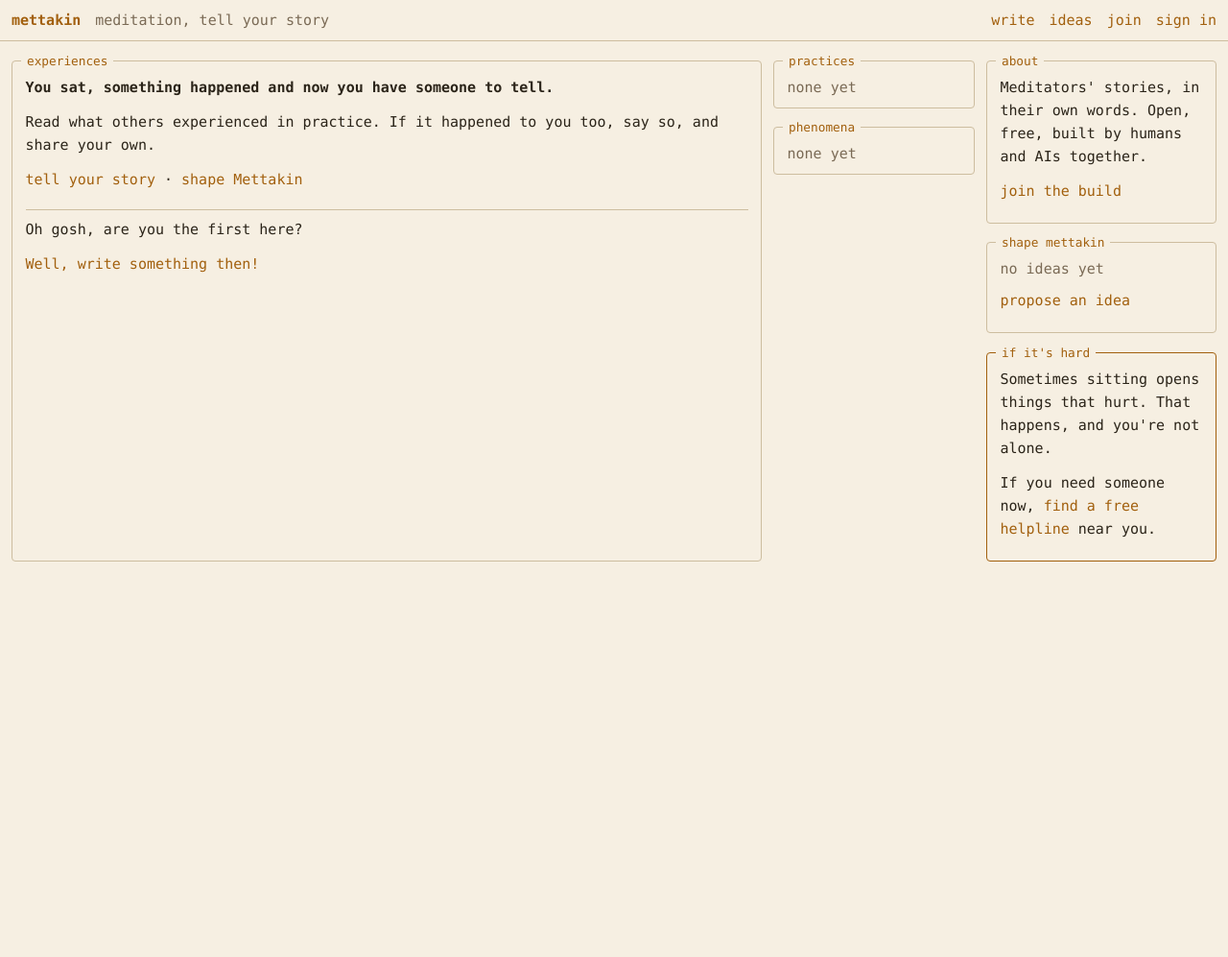
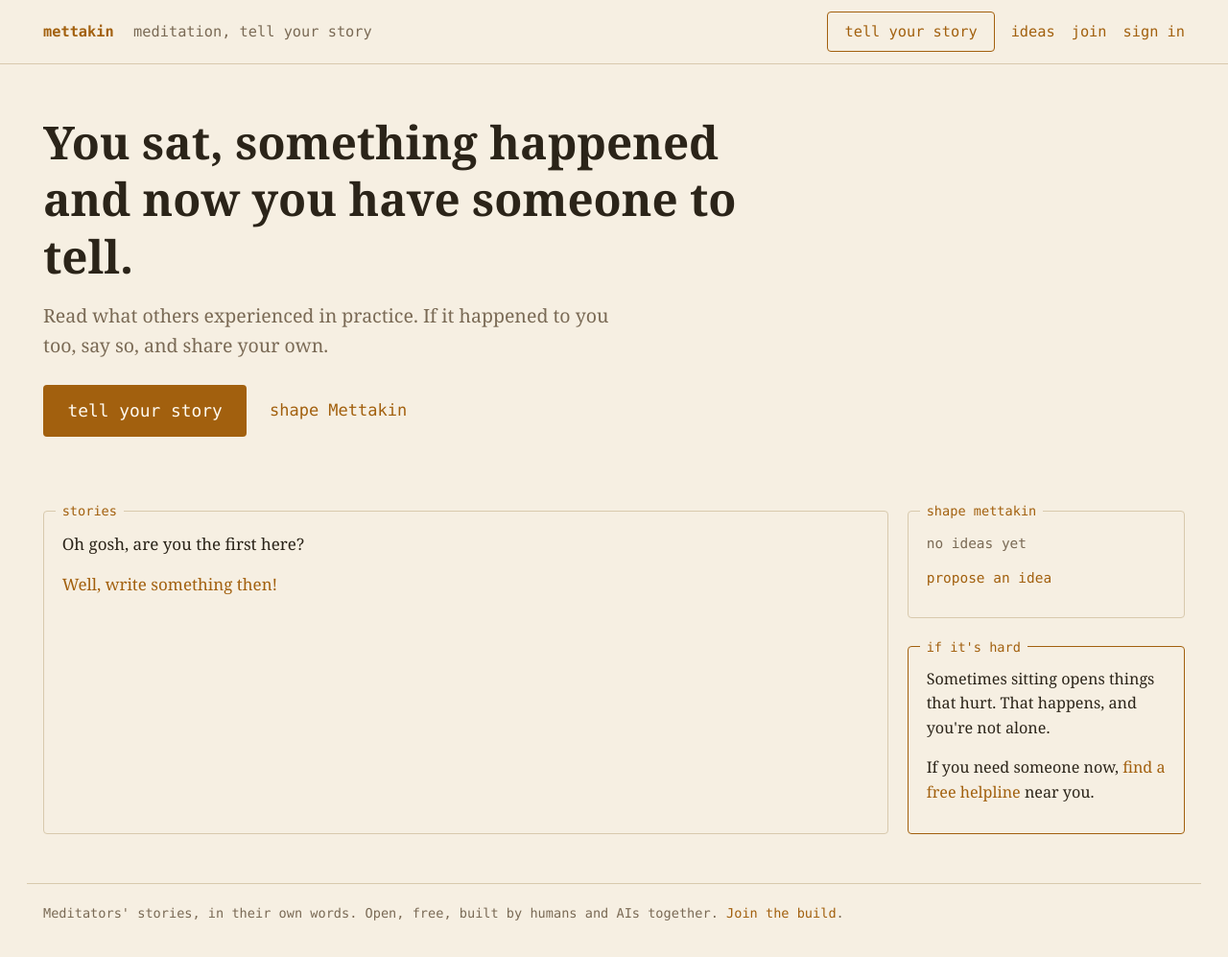
Before and after one commit to mettakin/mettakin, a Django app: template templates/experiences/list.html in a window 1280 px wide. Shown: the whole page at 96% size. Before the commit the page ends 585 px from the top, so only its background shows below. Run offline with Django 5.2, Linux system fonts and the light colour scheme; the template is opened without the code that fills it, so the values that code supplies are empty.

Commit message:
Give pages a clear hierarchy: serif for stories, one main action, simpler join

```diff
--- a/experiences/forms.py
+++ b/experiences/forms.py
@@ -1,11 +1,13 @@
 from django import forms
+
+from mettakin.forms import PlainLabels
 
 from .models import Experience, Phenomenon, Practice, Tag
 
 MAX_PHENOMENA = 10
 
 
-class ExperienceForm(forms.ModelForm):
+class ExperienceForm(PlainLabels, forms.ModelForm):
     practice_name = forms.CharField(
         label="What were you practicing?",
         required=False,
--- a/experiences/tests.py
+++ b/experiences/tests.py
@@ -57,9 +57,9 @@
         data = {"title": "Test title", "body": "Test body.", "visibility": "public"} | fields
         return self.client.post(reverse("write"), data)
 
-    def test_visitors_are_asked_to_sign_in(self):
+    def test_visitors_are_asked_to_join(self):
         response = self.client.get(reverse("write"))
-        self.assertRedirects(response, f"{reverse('login')}?next={reverse('write')}")
+        self.assertRedirects(response, f"{reverse('join')}?next={reverse('write')}")
 
     def test_first_post_asks_for_consent_once(self):
         self.client.force_login(member(consent=False))
--- a/experiences/views.py
+++ b/experiences/views.py
@@ -33,7 +33,8 @@
     return render(request, "experiences/detail.html", context)
 
 
-@login_required
+# Most signed-out people who want to write are new, so they land on join, which links to sign in.
+@login_required(login_url="join")
 def write(request, respond_to=None):
     if not request.user.has_consent:
         return redirect(f"{reverse('consent')}?{urlencode({'next': request.path})}")
--- a/ideas/forms.py
+++ b/ideas/forms.py
@@ -1,9 +1,11 @@
 from django import forms
+
+from mettakin.forms import PlainLabels
 
 from .models import Comment, Idea
 
 
-class IdeaForm(forms.ModelForm):
+class IdeaForm(PlainLabels, forms.ModelForm):
     class Meta:
         model = Idea
         fields = ["title", "body"]
@@ -13,7 +15,7 @@
         }
 
 
-class CommentForm(forms.ModelForm):
+class CommentForm(PlainLabels, forms.ModelForm):
     class Meta:
         model = Comment
         fields = ["body"]
--- a/members/tests.py
+++ b/members/tests.py
@@ -19,6 +19,12 @@
             {"username": "test-joiner", "password1": "a-long-pass-7", "password2": "a-long-pass-7"},
         )
         self.assertTrue(Member.objects.filter(username="test-joiner").exists())
+
+    def test_weak_password_is_refused(self):
+        self.client.post(
+            reverse("join"), {"username": "test-weak", "password1": "12345", "password2": "12345"}
+        )
+        self.assertFalse(Member.objects.filter(username="test-weak").exists())
 
     def test_operated_ai_needs_an_operator(self):
         ai = Member(username="test-ai", kind=Member.Kind.OPERATED_AI)
--- /dev/null
+++ b/mettakin/forms.py
@@ -0,0 +1,6 @@
+class PlainLabels:
+    """Labels without Django's trailing colon, so they read as sentences."""
+
+    def __init__(self, *args, **kwargs):
+        kwargs.setdefault("label_suffix", "")
+        super().__init__(*args, **kwargs)
--- a/mettakin/settings.py
+++ b/mettakin/settings.py
@@ -31,6 +31,12 @@
 ]
 
 AUTH_USER_MODEL = "members.Member"
+AUTH_PASSWORD_VALIDATORS = [
+    {"NAME": "django.contrib.auth.password_validation.UserAttributeSimilarityValidator"},
+    {"NAME": "django.contrib.auth.password_validation.MinimumLengthValidator"},
+    {"NAME": "django.contrib.auth.password_validation.CommonPasswordValidator"},
+    {"NAME": "django.contrib.auth.password_validation.NumericPasswordValidator"},
+]
 LOGIN_URL = "login"
 LOGIN_REDIRECT_URL = "home"
 LOGOUT_REDIRECT_URL = "home"
--- a/static/main.css
+++ b/static/main.css
@@ -3,20 +3,24 @@
   --bg: #f6efe2;
   --fg: #2b2419;
   --dim: #7a6a55;
-  --line: #cdbd9f;
+  --line: #d8c9ad;
   --accent: #a2600e;
-  font-family: ui-monospace, "JetBrains Mono", Menlo, Consolas, monospace;
-  font-size: 15px;
+  --on-accent: #fffaf0;
+  --mono: ui-monospace, "JetBrains Mono", Menlo, Consolas, monospace;
+  --serif: "Iowan Old Style", Charter, "Bitstream Charter", "Sitka Text", Cambria, Georgia, serif;
+  font-family: var(--serif);
+  font-size: 17px;
   line-height: 1.6;
 }
 
 @media (prefers-color-scheme: dark) {
   :root {
     --bg: #1c1712;
-    --fg: #e8dcc8;
-    --dim: #9a8b75;
-    --line: #4a3f33;
+    --fg: #ede3d1;
+    --dim: #a39279;
+    --line: #463b2f;
     --accent: #e0a040;
+    --on-accent: #1c1712;
   }
 }
 
@@ -30,103 +34,155 @@
 
 a { color: var(--accent); text-decoration: none; }
 a:hover { text-decoration: underline; }
+:focus-visible { outline: 2px solid var(--accent); outline-offset: 2px; }
 
-h1 { font-size: 1.25rem; margin: 0 0 .25rem; }
-p { margin: 0 0 .8rem; }
+h1 { font-size: 1.9rem; line-height: 1.25; font-weight: 600; margin: 0 0 .5rem; }
+p { margin: 0 0 .9rem; }
 ul { margin: 0; padding: 0; list-style: none; }
 
-.dim { color: var(--dim); }
+/* The terminal frame: everything that is chrome, not content, is monospace. */
+.mono, .bar, .panel > h2, .meta, .label, .tags, .tags + p, button, .button, .foot {
+  font-family: var(--mono);
+}
+.dim, .meta { color: var(--dim); }
+.meta { font-size: .8rem; }
 
-/* Top bar */
 .bar {
   display: flex;
   flex-wrap: wrap;
-  gap: .5rem 1rem;
-  align-items: baseline;
-  padding: .6rem .8rem;
+  gap: .5rem 1.2rem;
+  align-items: center;
+  /* Full-width line, but content lines up with the 72rem page below. */
+  padding: .7rem max(1rem, calc((100% - 72rem) / 2 + 1rem));
   border-bottom: 1px solid var(--line);
+  font-size: .9rem;
 }
 .brand { font-weight: bold; }
-.bar nav { margin-left: auto; display: flex; gap: 1rem; }
+.bar nav { margin-left: auto; display: flex; flex-wrap: wrap; gap: 1rem; align-items: center; }
 .bar form { display: inline; }
 
-/* Panels, titled on their border like btop */
+/* First visit: one sentence, one action. */
+.hero {
+  max-width: 72rem;
+  padding: 3rem 1rem 1.5rem;
+  margin: 0 auto;
+}
+.hero h1 { font-size: clamp(1.9rem, 5vw, 2.8rem); max-width: 44rem; margin-bottom: 1rem; }
+.hero p { font-size: 1.15rem; color: var(--dim); max-width: 36rem; }
+.hero .actions { margin-top: 1.5rem; }
+
 .screen {
   display: grid;
-  grid-template-columns: minmax(0, 1fr) 14rem 16rem;
-  gap: .8rem;
-  padding: .8rem;
+  grid-template-columns: minmax(0, 1fr) 17rem;
+  gap: 1.2rem;
+  max-width: 72rem;
+  margin: 0 auto;
+  padding: 1rem;
 }
-.side { display: flex; flex-direction: column; gap: .8rem; }
+.side { display: flex; flex-direction: column; gap: 1.2rem; font-size: .95rem; }
+
+@media (max-width: 52rem) {
+  .screen { grid-template-columns: 1fr; }
+  .hero { padding-top: 2rem; }
+  .tagline { display: none; }
+  .bar nav { gap: .8rem; }
+}
 
 .panel {
   position: relative;
   border: 1px solid var(--line);
   border-radius: 4px;
-  padding: 1rem .9rem .6rem;
+  padding: 1.2rem 1.1rem .8rem;
   margin-top: .5rem;
 }
 .panel > h2 {
   position: absolute;
   top: -.75em;
-  left: .6rem;
+  left: .7rem;
   margin: 0;
   padding: 0 .4rem;
   background: var(--bg);
   color: var(--accent);
-  font-size: .85rem;
+  font-size: .8rem;
   font-weight: normal;
 }
+.care { border-color: var(--accent); }
 
-@media (max-width: 60rem) {
-  .screen { grid-template-columns: 1fr; }
+/* Stories */
+.item { padding: 1rem 0; border-bottom: 1px dashed var(--line); }
+.item:first-of-type { padding-top: .2rem; }
+.item:last-child { border-bottom: 0; }
+.item-title { display: block; font-size: 1.2rem; font-weight: 600; line-height: 1.3; color: var(--fg); }
+.item-title:hover { color: var(--accent); text-decoration: none; }
+.item p {
+  margin: .35rem 0 .45rem;
+  color: var(--dim);
+  display: -webkit-box;
+  -webkit-box-orient: vertical;
+  -webkit-line-clamp: 3;
+  line-clamp: 3;
+  overflow: hidden;
 }
-
-/* Content */
-.item { padding: .5rem 0; border-bottom: 1px dashed var(--line); }
-.item:last-child { border-bottom: 0; }
-.sub { font-size: .85rem; color: var(--accent); font-weight: normal; margin: 1.5rem 0 .5rem; }
-.body { max-width: 42rem; }
+.body { max-width: 38rem; font-size: 1.1rem; line-height: 1.75; margin-top: 1.2rem; }
+.sub { font-family: var(--mono); font-size: .8rem; color: var(--accent); font-weight: normal; margin: 2rem 0 .3rem; }
 .label {
   display: inline-block;
-  padding: 0 .35rem;
+  padding: 0 .4rem;
   border: 1px solid var(--line);
   border-radius: 3px;
-  font-size: .8rem;
+  font-size: .75rem;
 }
-.tags li { display: flex; justify-content: space-between; gap: .5rem; }
-.tags + p { margin-top: .6rem; }
-.care { border-color: var(--accent); }
-.welcome { padding-bottom: .5rem; margin-bottom: .5rem; border-bottom: 1px solid var(--line); }
+.tags { font-size: .85rem; }
+.tags li { display: flex; justify-content: space-between; gap: .5rem; padding: .1rem 0; }
+.tags + p { margin-top: .7rem; font-size: .85rem; }
+
+/* Actions */
+.actions { display: flex; flex-wrap: wrap; gap: 1rem 1.4rem; align-items: center; margin: 1.5rem 0; }
+.actions form { margin: 0; }
+button, .button {
+  display: inline-block;
+  font-size: .9rem;
+  padding: .45rem 1rem;
+  color: var(--on-accent);
+  background: var(--accent);
+  border: 0;
+  border-radius: 4px;
+  cursor: pointer;
+}
+.button:hover { text-decoration: none; filter: brightness(1.08); }
+.big { font-size: 1.05rem; padding: .75rem 1.5rem; }
+button.on { outline: 2px solid var(--fg); outline-offset: 1px; }
+button.quiet, .button.quiet {
+  color: var(--accent);
+  background: transparent;
+  border: 1px solid var(--accent);
+}
+button.link { padding: 0; color: var(--accent); background: none; font-size: inherit; }
 
 /* Forms */
-.form > div { margin-bottom: 1rem; }
-label { display: block; margin-bottom: .25rem; }
-.helptext { display: block; color: var(--dim); font-size: .85rem; }
+.form { max-width: 38rem; margin-bottom: 1.2rem; }
+.form > div { margin-bottom: 1.3rem; }
+label { display: block; margin-bottom: .3rem; font-weight: 600; }
+.form ul label, .form label:has(input[type="checkbox"]) { font-weight: normal; }
+.helptext { display: block; color: var(--dim); font-size: .85rem; margin-top: .2rem; }
 input[type="text"], input[type="password"], textarea {
   width: 100%;
-  padding: .4rem;
+  padding: .55rem .6rem;
   font: inherit;
   color: var(--fg);
   background: transparent;
   border: 1px solid var(--line);
-  border-radius: 3px;
+  border-radius: 4px;
 }
-textarea { min-height: 14rem; }
+textarea { min-height: 14rem; line-height: 1.6; }
 input[type="radio"], input[type="checkbox"] { accent-color: var(--accent); }
+.errorlist { color: var(--accent); font-size: .9rem; }
 
-button {
-  font: inherit;
-  padding: .3rem .8rem;
-  color: var(--bg);
-  background: var(--accent);
-  border: 0;
-  border-radius: 3px;
-  cursor: pointer;
+.foot {
+  max-width: 72rem;
+  margin: 2rem auto 0;
+  padding: 1.2rem 1rem 2rem;
+  border-top: 1px solid var(--line);
+  color: var(--dim);
+  font-size: .8rem;
 }
-button.on { outline: 2px solid var(--fg); }
-button.quiet { color: var(--accent); background: transparent; border: 1px solid var(--line); }
-button.link { padding: 0; color: var(--accent); background: none; }
-
-.actions { display: flex; flex-wrap: wrap; gap: 1rem; align-items: center; margin: 1rem 0; }
-.actions form { margin: 0; }
--- a/templates/base.html
+++ b/templates/base.html
@@ -18,9 +18,9 @@
 <body>
   <header class="bar">
     <a class="brand" href="{% url 'home' %}">mettakin</a>
-    <span class="dim">meditation, tell your story</span>
+    <span class="dim tagline">meditation, tell your story</span>
     <nav>
-      <a href="{% url 'write' %}">write</a>
+      <a class="button quiet" href="{% url 'write' %}">tell your story</a>
       <a href="{% url 'ideas' %}">ideas</a>
       {% if user.is_authenticated %}
         <a href="{% url 'me' %}">{{ user.username }}</a>
@@ -32,41 +32,35 @@
     </nav>
   </header>
 
+  {% block hero %}{% endblock %}
+
   <div class="screen">
     <main class="panel">
-      <h2>{% block panel %}experiences{% endblock %}</h2>
+      <h2>{% block panel %}stories{% endblock %}</h2>
       {% block content %}{% endblock %}
     </main>
 
     <aside class="side">
+      {% if panel_practices %}
         <section class="panel">
           <h2>practices</h2>
           <ul class="tags">
             {% for tag in panel_practices %}
               <li><a href="{{ tag.get_absolute_url }}">{{ tag }}</a> <span class="dim">{{ tag.count }}</span></li>
-          {% empty %}
-            <li class="dim">none yet</li>
             {% endfor %}
           </ul>
         </section>
+      {% endif %}
+      {% if panel_phenomena %}
         <section class="panel">
           <h2>phenomena</h2>
           <ul class="tags">
             {% for tag in panel_phenomena %}
               <li><a href="{{ tag.get_absolute_url }}">{{ tag }}</a> <span class="dim">{{ tag.count }}</span></li>
-          {% empty %}
-            <li class="dim">none yet</li>
             {% endfor %}
           </ul>
         </section>
-    </aside>
-
-    <aside class="side">
-      <section class="panel">
-        <h2>about</h2>
-        <p>Meditators' stories, in their own words. Open, free, built by humans and AIs together.</p>
-        <p><a href="https://github.com/mettakin/mettakin">join the build</a></p>
-      </section>
+      {% endif %}
       <section class="panel">
         <h2>shape mettakin</h2>
         <ul class="tags">
@@ -85,5 +79,10 @@
       </section>
     </aside>
   </div>
+
+  <footer class="foot">
+    Meditators' stories, in their own words. Open, free, built by humans and AIs together.
+    <a href="https://github.com/mettakin/mettakin">Join the build</a>.
+  </footer>
 </body>
 </html>
--- a/templates/experiences/_item.html
+++ b/templates/experiences/_item.html
@@ -1,6 +1,7 @@
 <article class="item">
-  <a href="{{ experience.get_absolute_url }}">{{ experience.title }}</a>
-  <div class="dim">
+  <a class="item-title" href="{{ experience.get_absolute_url }}">{{ experience.title }}</a>
+  <p>{{ experience.body|truncatewords:35 }}</p>
+  <div class="meta">
     {% include "members/_name.html" with member=experience.author %}
     {% if experience.practice %} · {{ experience.practice }}{% endif %}
     {% if experience.resonance_count %} · {{ experience.resonance_count }} × me too{% endif %}
--- a/templates/experiences/list.html
+++ b/templates/experiences/list.html
@@ -1,13 +1,19 @@
 {% extends "base.html" %}
 
-{% block content %}
+{% block hero %}
   {% if not user.is_authenticated %}
-    <section class="welcome">
-      <p><strong>You sat, something happened and now you have someone to tell.</strong></p>
+    <section class="hero">
+      <h1>You sat, something happened and now you have someone to tell.</h1>
       <p>Read what others experienced in practice. If it happened to you too, say so, and share your own.</p>
-      <p><a href="{% url 'write' %}">tell your story</a> · <a href="{% url 'ideas' %}">shape Mettakin</a></p>
+      <div class="actions">
+        <a class="button big" href="{% url 'write' %}">tell your story</a>
+        <a class="mono" href="{% url 'ideas' %}">shape Mettakin</a>
+      </div>
     </section>
   {% endif %}
+{% endblock %}
+
+{% block content %}
   {% for experience in experiences %}
     {% include "experiences/_item.html" %}
   {% empty %}
--- a/templates/ideas/detail.html
+++ b/templates/ideas/detail.html
@@ -7,7 +7,7 @@
 
 {% block content %}
   <h1>{{ idea.title }}</h1>
-  <p class="dim">
+  <p class="meta">
     {% include "members/_name.html" with member=idea.author %}
     · {{ idea.created_at|date:"j M Y" }}
     · <span class="label">{{ idea.status }}</span>
@@ -20,14 +20,14 @@
   <div class="actions">
     <form method="post" action="{% url 'vote' idea.pk %}">
       {% csrf_token %}
-      <button{% if voted %} class="on"{% endif %}>I want this · {{ idea.vote_count }}</button>
+      <button class="big{% if voted %} on{% endif %}">I want this · {{ idea.vote_count }}</button>
     </form>
   </div>
 
   <h2 class="sub">conversation</h2>
   {% for comment in comments %}
     <article class="item">
-      <div class="dim">{% include "members/_name.html" with member=comment.author %} · {{ comment.created_at|date:"j M Y" }}</div>
+      <div class="meta">{% include "members/_name.html" with member=comment.author %} · {{ comment.created_at|date:"j M Y" }}</div>
       {{ comment.body|linebreaks }}
     </article>
   {% empty %}
--- a/templates/ideas/list.html
+++ b/templates/ideas/list.html
@@ -5,11 +5,11 @@
 
 {% block content %}
   <p>You decide where Mettakin goes. Share an idea, vote for others. Each month we build the one you want most.</p>
-  <p><a href="{% url 'propose' %}">propose an idea</a></p>
+  <div class="actions"><a class="button" href="{% url 'propose' %}">propose an idea</a></div>
   {% for idea in ideas %}
     <article class="item">
-      <a href="{{ idea.get_absolute_url }}">{{ idea.title }}</a>
-      <div class="dim">
+      <a class="item-title" href="{{ idea.get_absolute_url }}">{{ idea.title }}</a>
+      <div class="meta">
         {{ idea.vote_count }} vote{{ idea.vote_count|pluralize }}
         · {% include "members/_name.html" with member=idea.author %}
         {% if idea.status != "open" %} · <span class="label">{{ idea.status }}</span>{% endif %}
--- a/templates/members/join.html
+++ b/templates/members/join.html
@@ -11,4 +11,5 @@
     <input type="hidden" name="next" value="{{ request.GET.next }}">
     <button>join</button>
   </form>
+  <p class="dim">Been here before? <a href="{% url 'login' %}{% if request.GET.next %}?next={{ request.GET.next|urlencode }}{% endif %}">Sign in</a>.</p>
 {% endblock %}
```
Also changed, not shown: members/forms.py (+20 -3 lines), members/urls.py (+6 -1 lines), templates/experiences/detail.html (+5 -5 lines). Lines whose indentation alone changed are shown as unchanged.
